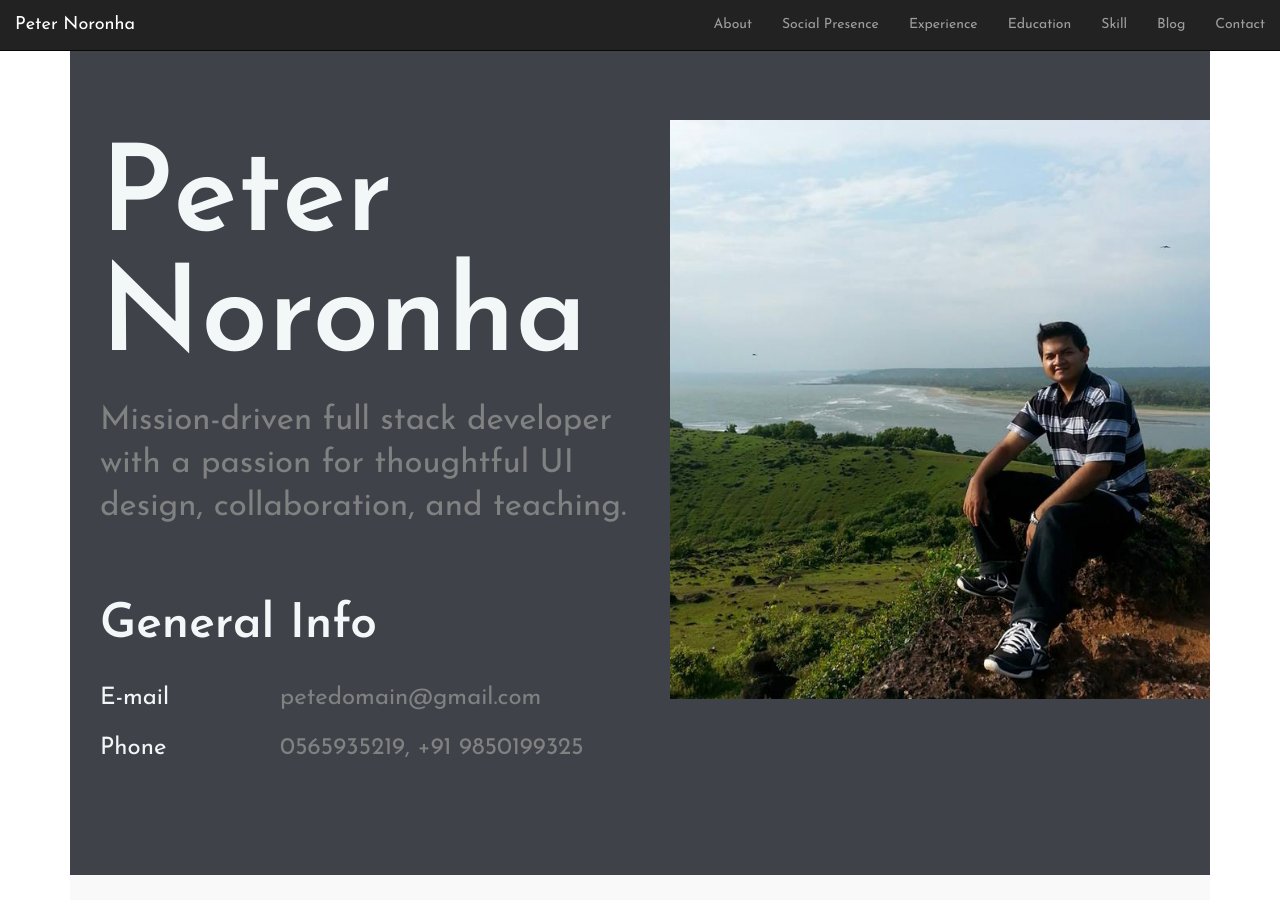
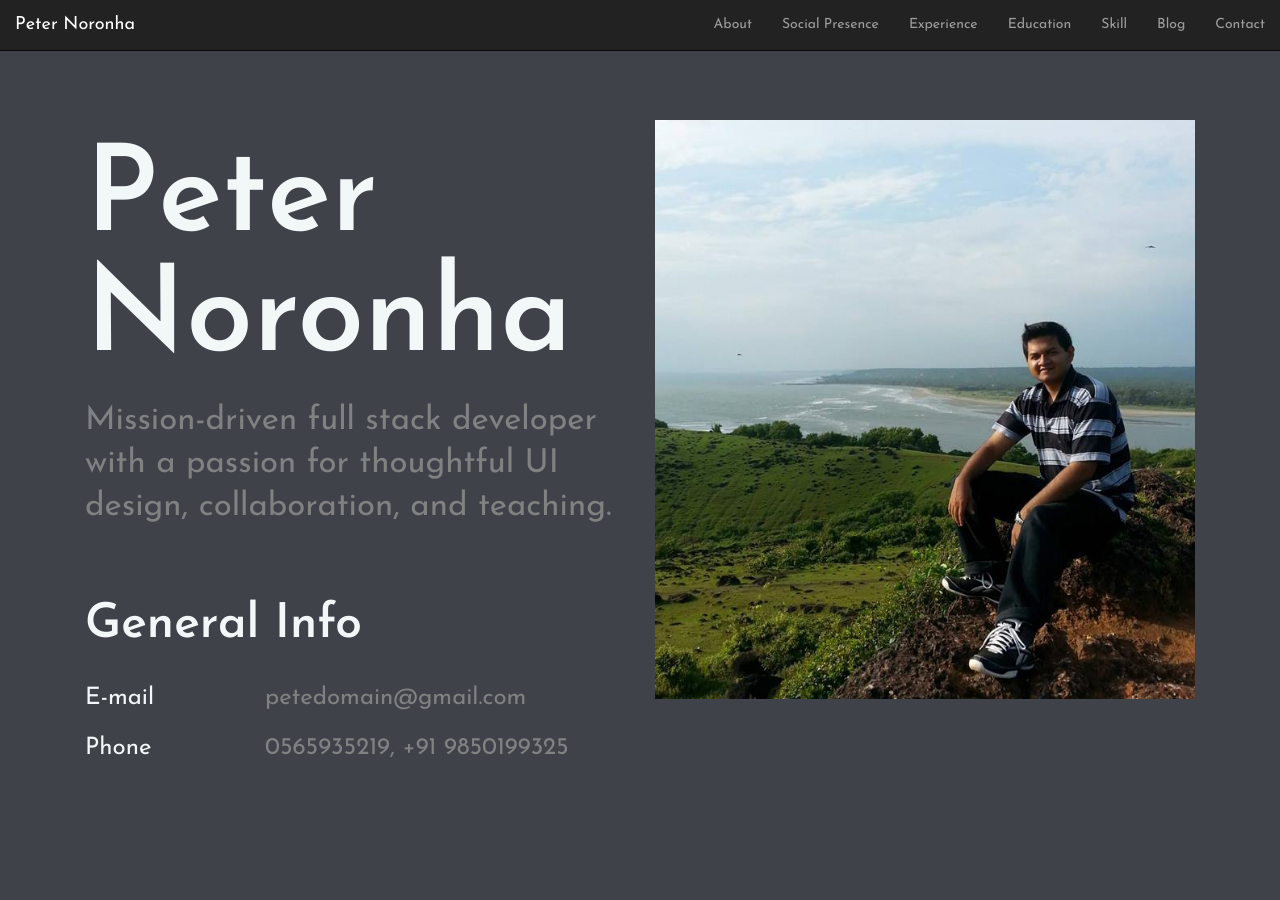
Before and after one commit to petegitspace/petegitspace.github.io, a Jekyll site: the page built from index.html, in a window 1280 px wide and 900 px high. Built offline with Jekyll 4.4.1, drawn with Linux system fonts in a browser that asks for light colours.

Commit message:
css blog padding changes

```diff
--- a/_layouts/default.html
+++ b/_layouts/default.html
@@ -86,9 +86,9 @@
 
 	<div style="clear:both">&nbsp;</div>
 
-	<div class="container">
+
 	{{ content }}
-	</div>
+
 
 
 	<!-- Footer section start -->
--- a/_layouts/post.html
+++ b/_layouts/post.html
@@ -1,8 +1,10 @@
 ---
 layout: default
 ---
+<div class="container" style="padding-top:100px;">
 	<h1>{{ page.title }}</h1>
 	<p class="meta">{{ page.date | date_to_string }}</p>
 	<div class="post">
 	  {{ content }}
 	</div>
+</div>
--- a/blog/index.html
+++ b/blog/index.html
@@ -2,8 +2,8 @@
 layout: default
 title: Peter Noronha Blog
 ---
+<div class="container" style="padding-top:100px;">
 
-<div class="container">
 	<h1>{{ page.title }}</h1>
 	<ul class="posts">
 
```
